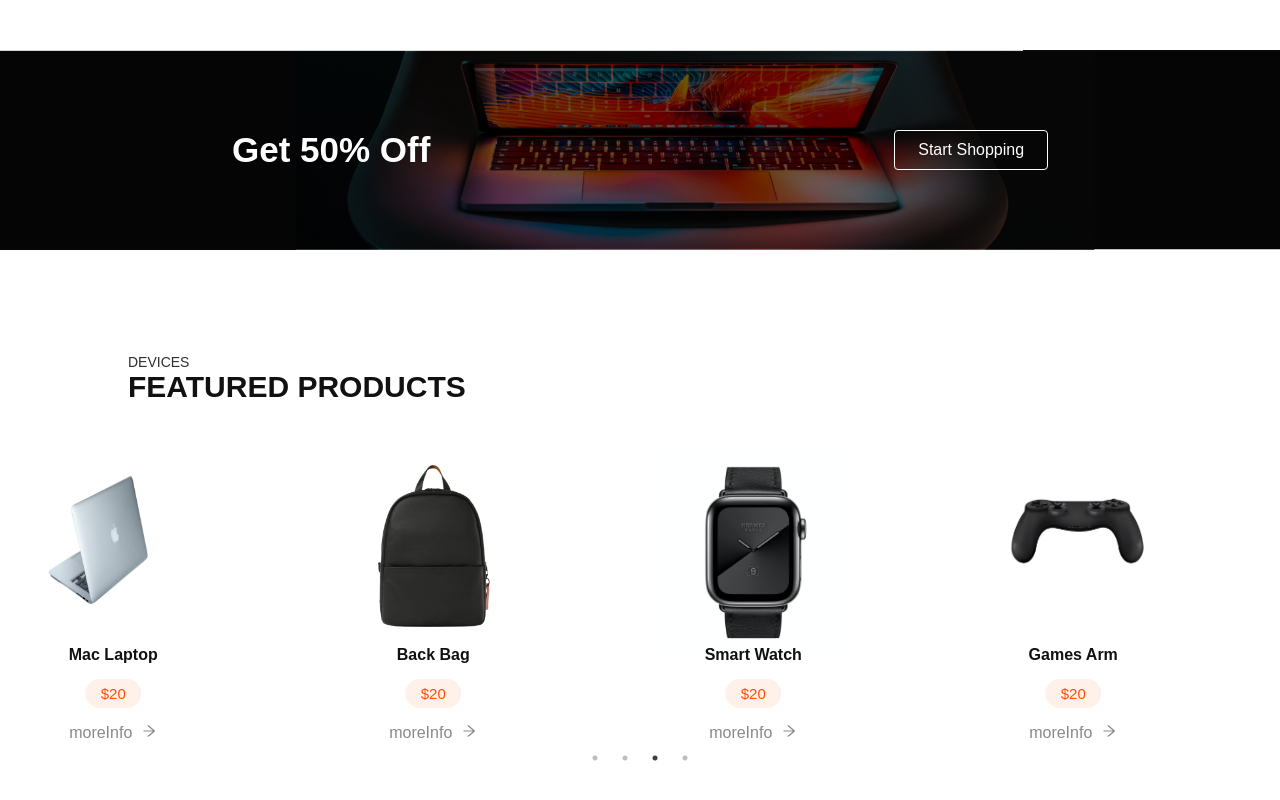
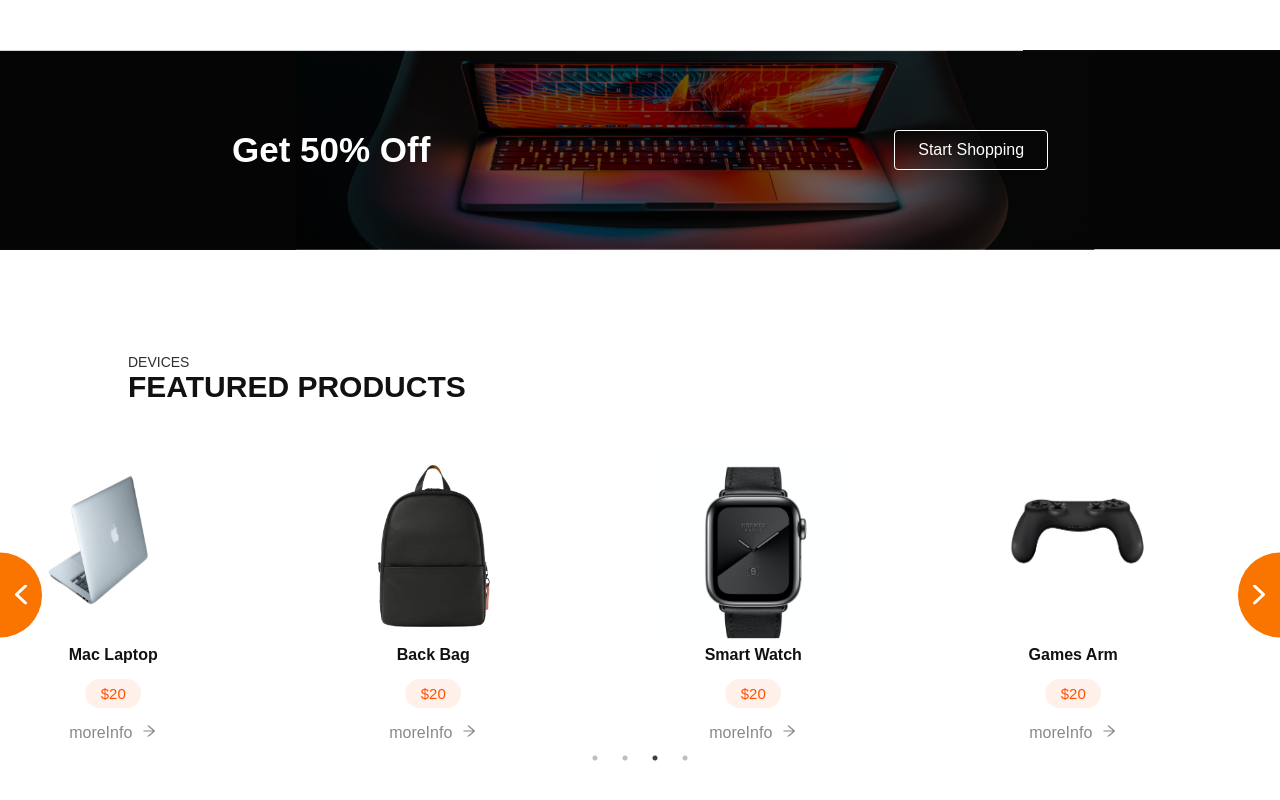
Before and after one commit to Ajyal-React/TechStoreTeam3, a React (Create React App) app: page / in a window 1280 px wide. Shown: the part 1419-2219 px from the top of the page. Built offline with nearby package versions, Linux system fonts and the light colour scheme.

Commit message:
add custom arrow to slider

```diff
--- /dev/null
+++ b/src/components/FeaturedProducts/arrow.css
@@ -0,0 +1,16 @@
+.slick-next {
+    right: 0px !important;
+}
+
+.slick-prev {
+    left: 0px !important;
+    z-index: 1 !important;
+}
+
+.slick-next::before {
+    content: "" !important;
+}
+
+.slick-prev::before {
+    content: "" !important;
+}
--- a/src/components/FeaturedProducts/index.js
+++ b/src/components/FeaturedProducts/index.js
@@ -1,5 +1,3 @@
-
-
 import {
   SliderSection,
   SliderTitle,
@@ -11,6 +9,53 @@ import SliderItem from "../SliderItem";
 import Slider from "react-slick";
 import { AiOutlineArrowRight } from "react-icons/ai";
 import { useState } from "react";
+import "./arrow.css";
+
+function SampleNextArrow(props) {
+  const { className, style, onClick } = props;
+  return (
+    <div
+      className={className}
+      style={{
+        ...style,
+        width: "42px",
+        height: "85px",
+        background: "#FA7400",
+        borderTopLeftRadius: "100px",
+        borderBottomLeftRadius: "100px",
+        display: "flex",
+        justifyContent: "center",
+        alignItems: "center",
+      }}
+      onClick={onClick}
+    >
+      <img src="./images/arrow_slider.svg" alt="" />
+    </div>
+  );
+}
+
+function SamplePrevArrow(props) {
+  const { className, style, onClick } = props;
+  return (
+    <div
+      className={className}
+      style={{
+        ...style,
+        width: "42px",
+        height: "85px",
+        background: "#FA7400",
+        borderTopRightRadius: "100px",
+        borderBottomRightRadius: "100px",
+        display: "flex",
+        justifyContent: "center",
+        alignItems: "center",
+      }}
+      onClick={onClick}
+    >
+      <img src="./images/arrow_slider_left.svg" alt="" />
+    </div>
+  );
+}
 
 const Featuredproducts = (props) => {
   //Slick carousal settings starts here
@@ -21,6 +66,8 @@ const Featuredproducts = (props) => {
     slidesToShow: 4,
     slidesToScroll: 2,
     autoplay: true,
+    nextArrow: <SampleNextArrow />,
+    prevArrow: <SamplePrevArrow />,
   };
   //Slick carousal settings ends here
 
--- a/src/components/FeaturedProducts/index.style.js
+++ b/src/components/FeaturedProducts/index.style.js
@@ -29,8 +29,7 @@ export const SliderBigTitle = styled("h5")`
 export const SliderContent = styled.div`
   width: 100%;
   height: auto;
-  height: auto;
-  /* margin: 104px 0px; */
+  margin: 0px auto;
   margin-top: 42px;
 `;
 
```
Also changed, not shown: public/images/arrow_slider.svg (added), public/images/arrow_slider_left.svg (added).
